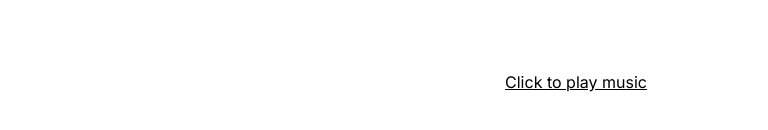
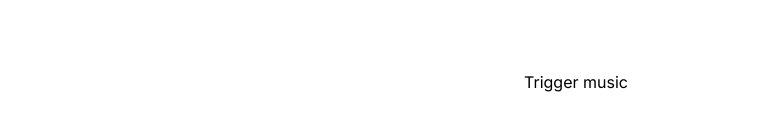
Before and after one commit to et0and/hold, a Next.js app in the folder hold/: page /hold/ in a window 1280 px wide. Shown: the part 610-740 px from the top of the page, without its empty margins (64-832 px from the left). Built offline with nearby package versions, Linux system fonts and the light colour scheme.

Commit message:
iOS audio debug

```diff
--- a/hold/src/pages/index.tsx
+++ b/hold/src/pages/index.tsx
@@ -29,35 +29,28 @@ const HomePage: React.FC = () => {
     localStorage.setItem('timer', timer.toString());
   }, [timer]);
 
-  const handleAudioToggle = () => {
-    if (isPlaying) {
-      audioRef.current?.pause();
-      setIsPlaying(false);
-    } else {
-      const handlePlay = () => {
+  const [isPlaybackInitiated, setIsPlaybackInitiated] = useState(false);
+
+const handleAudioStart = () => {
   const audio = new Audio('/hold/hold.mp3');
   audio.loop = true;
   audio.play().catch((error) => {
     console.error('Failed to play audio:', error);
   });
   audioRef.current = audio;
-        setIsPlaying(true);
+  setIsPlaybackInitiated(true);
 };
 
-      document.body.addEventListener('click', handlePlay, { once: true });
-    }
-  };
-
-  const handleAudioPause = () => {
+const handleAudioToggle = () => {
+  if (isPlaying) {
     audioRef.current?.pause();
     setIsPlaying(false);
-  };
-
-  const handleAudioPlay = () => {
+  } else {
     audioRef.current?.play().catch((error) => {
       console.error('Failed to play audio:', error);
     });
     setIsPlaying(true);
+  }
 };
 
   return (
@@ -96,12 +89,14 @@ const HomePage: React.FC = () => {
           <p className="text-2xl">
             You have been waiting for: {`${Math.floor(timer / 3600)} hours, ${Math.floor((timer % 3600) / 60)} minutes, and ${timer % 60} seconds.`}
           </p>
-          <button
-            onClick={isPlaying ? handleAudioPause : handleAudioPlay}
-            className="underline text-black hover:text-gray-800 dark:text-white dark:hover:text-gray-300"
-          >
+          {!isPlaybackInitiated && (
+      <button onClick={handleAudioStart}>Trigger music</button>
+    )}
+    {isPlaybackInitiated && (
+      <button onClick={handleAudioToggle}>
         {isPlaying ? 'Click to pause music' : 'Click to play music'}
       </button>
+    )}
           </main>
       </div>
     </>
```
Lines whose indentation alone changed are shown as unchanged.
